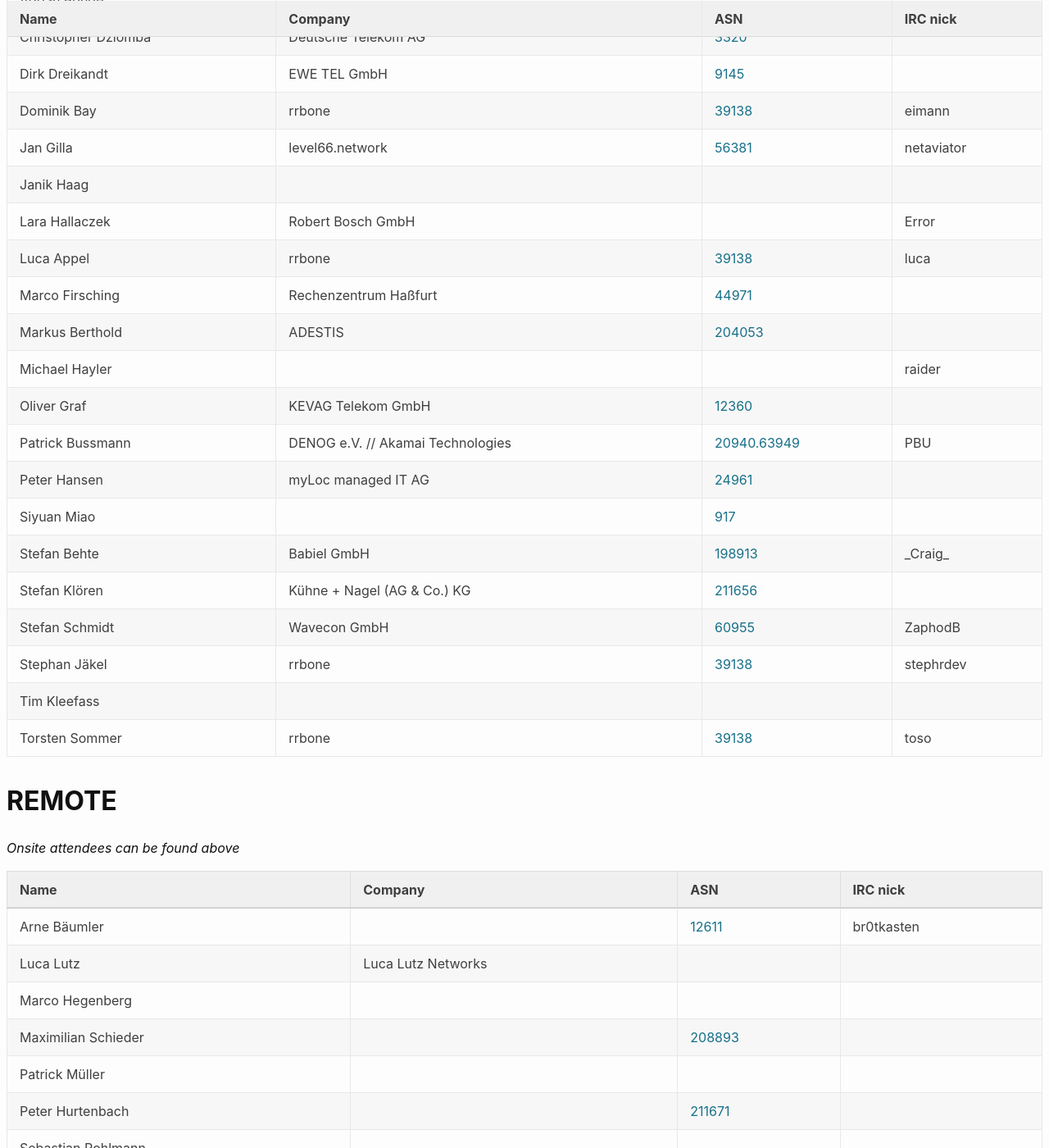
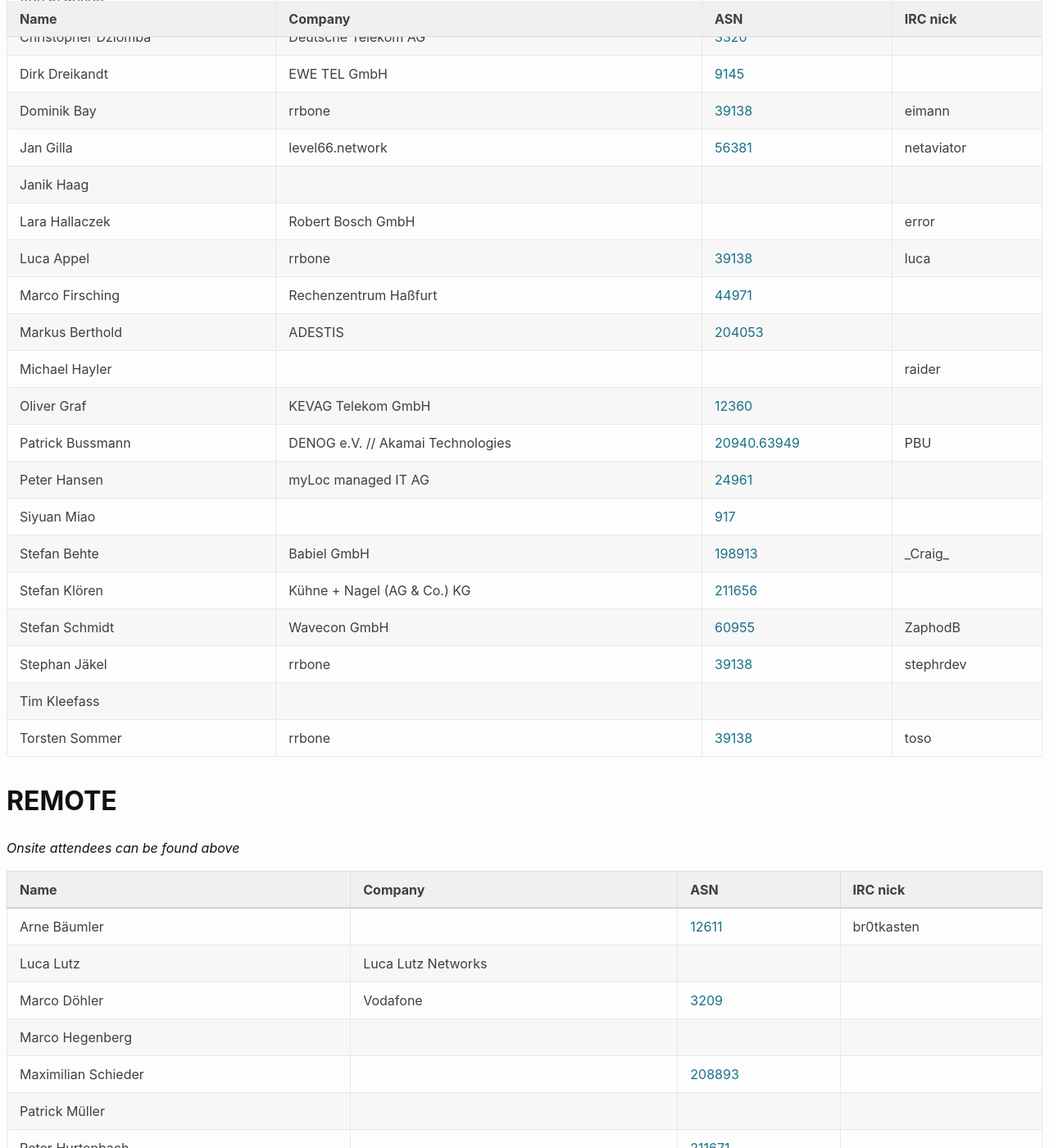
Before and after one commit to denog/pretix-attendeelist, a Jekyll site: the page built from denog15/index.md, in a window 1280 px wide and 1400 px high, scrolled down 199 px. Shown: the whole window at 82% size. Built offline with Jekyll 4.4.1, drawn with Linux system fonts in a browser that asks for light colours.

Commit message:
Latest data: Tue Jul 11 07:10:12 UTC 2023

```diff
--- a/_data/attendees_denog15_online.json
+++ b/_data/attendees_denog15_online.json
@@ -10,6 +10,12 @@
     "company": "Luca Lutz Networks",
     "irc": null,
     "asn": null
+  },
+  {
+    "name": "Marco Döhler",
+    "company": "Vodafone",
+    "irc": null,
+    "asn": "3209"
   },
   {
     "name": "Marco Hegenberg",
--- a/_data/attendees_denog15_onsite.json
+++ b/_data/attendees_denog15_onsite.json
@@ -38,7 +38,7 @@
   {
     "name": "Lara Hallaczek",
     "company": "Robert Bosch GmbH",
-    "irc": "Error",
+    "irc": "error",
     "asn": null
   },
   {
```
